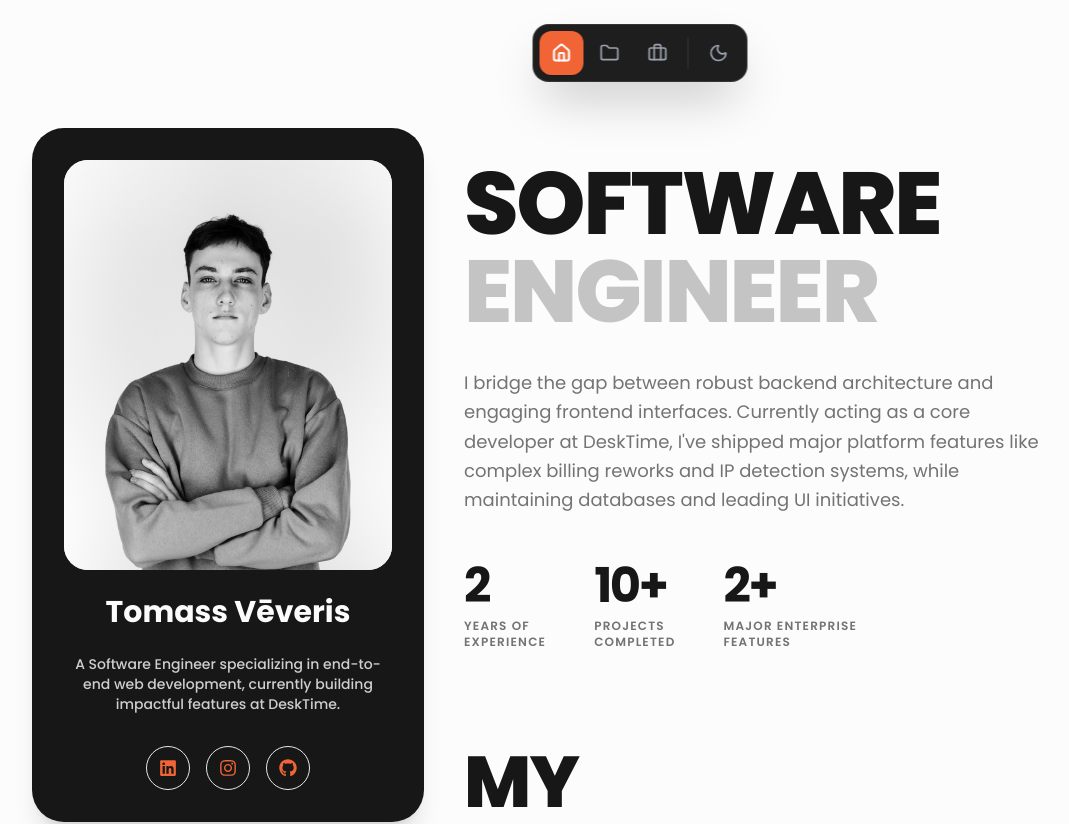
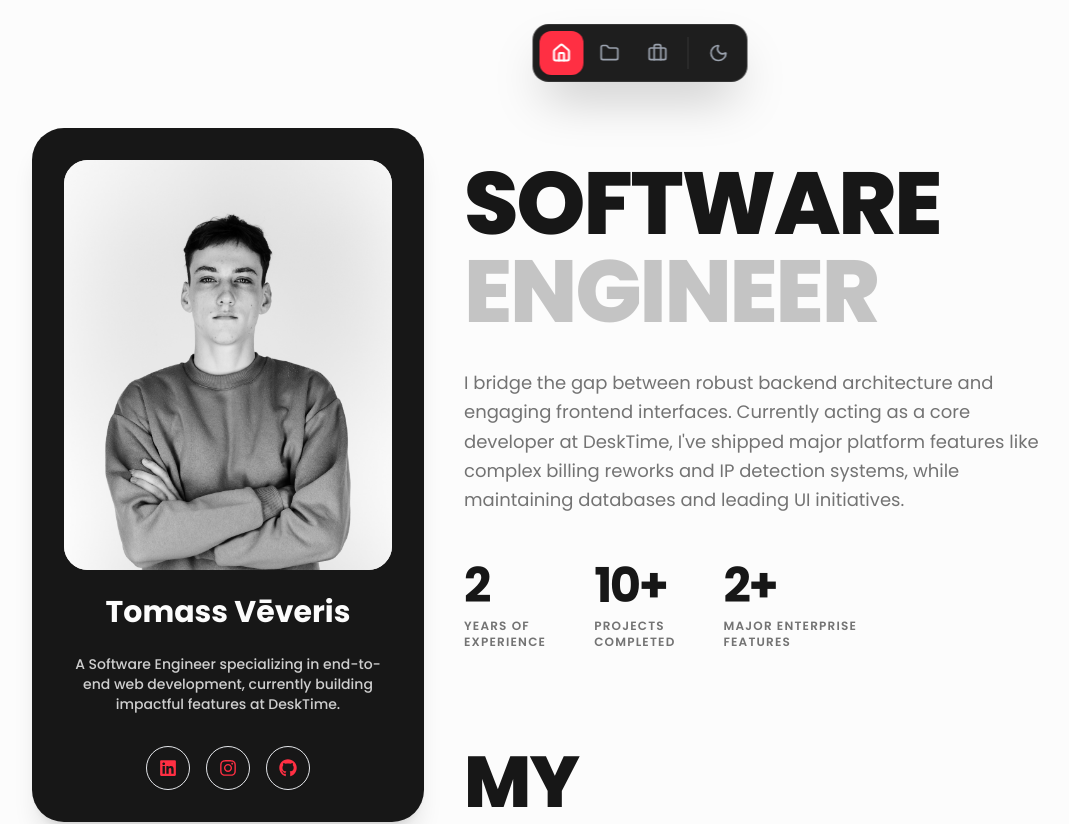
Before and after one commit to fur1ozz/portfolio, a React (Vite) app: page /about in a window 1280 px wide. Shown: the top 824 px of the page, without its empty margins (0-1069 px from the left). Built offline with nearby package versions, Linux system fonts and the light colour scheme.

Commit message:
2026-refresh Update main colors

```diff
--- a/src/index.css
+++ b/src/index.css
@@ -9,17 +9,17 @@
     --bg-card: #ffffff;
     --text-main: #171717;
     --text-muted: #737373;
-    --accent: #F06436; /* Striking warm orange/red */
-    --accent-hover: #d1562e;
+    --accent: #FF2F43; /* Striking signal red */
+    --accent-hover: #e11d48;
 }
 
 .dark {
-    --bg-main: #121212; /* Slightly softer than pure black */
-    --bg-card: #ffffff; /* White card on dark background */
+    --bg-main: #0e0e0e; /* The middle ground darker color */
+    --bg-card: #171717; /* Fixed! This will make the experience cards dark again */
     --text-main: #f5f5f5;
     --text-muted: #a3a3a3;
-    --accent: #F06436; /* Striking warm orange/red */
-    --accent-hover: #ff784b;
+    --accent: #FF2F43; /* Striking signal red */
+    --accent-hover: #ff4f61;
 }
 
 html, body {
```
